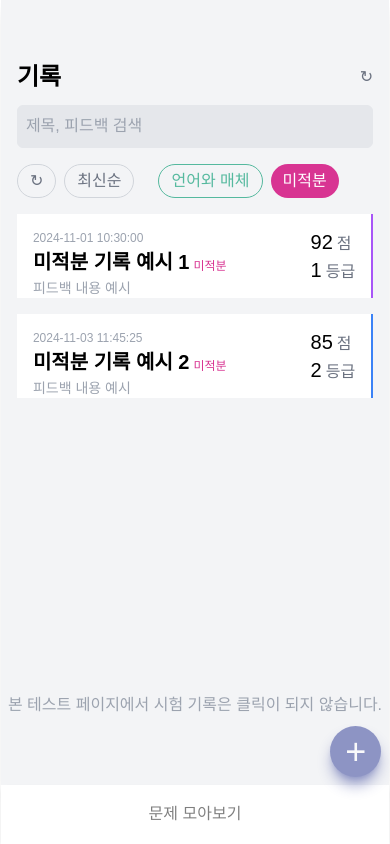
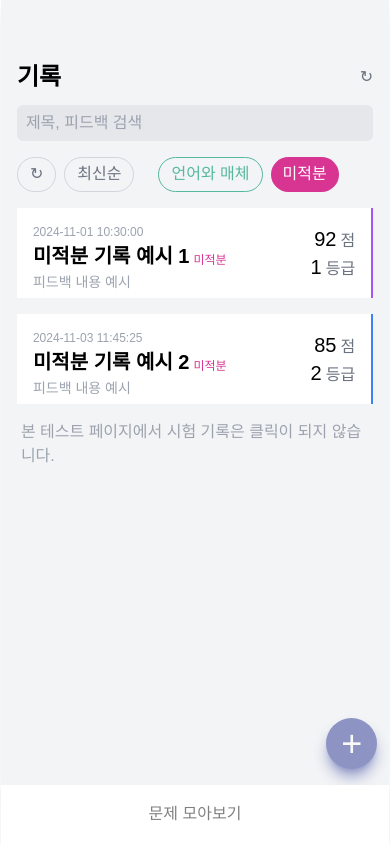
Before and after one commit to Rouxist/hci-2024-prototype, a Next.js app: page / in a window 390 px wide. Built offline with nearby package versions, Linux system fonts and the light colour scheme.

Commit message:
style: responsive design - dynamic font size - disabled horozontal scroll - absolute position of record-add-button - changed deletion icon of uploaded image

```diff
--- a/src/app/page.tsx
+++ b/src/app/page.tsx
@@ -26,28 +26,27 @@ export default function Home() {
 
   return (
     <div className="flex flex-col items-center">
-      <div className="flex items-center justify-center bg-white">
-        <div className="flex flex-col h-[93vh] w-[46vh] pt-16 bg-gray-100 shadow-lg">
+      <div className="relative flex flex-col h-[93vh] w-[46vh] pt-16 bg-gray-100 shadow-lg">
         {/* Header */}
         <header className="flex items-center justify-between mb-4 h-[3vh] px-4">
           <h1 className="text-2xl font-bold">기록</h1>
           <button className="text-gray-500">↻</button>
         </header>
         {/* Search Bar */}
-          <div className="flex items-center p-2 h-[5vh] max-h-[45px] text-gray-400 border rounded-md bg-gray-200 mx-4">
+        <div className="flex h-sm:text-sm items-center p-2 h-[40px] text-gray-400 border rounded-md bg-gray-200 mx-4 whitespace-nowrap overflow-hidden">
           제목, 피드백 검색
         </div>
         {/* Tabs */}
-          <div className="flex gap-2 my-4 overflow-x-scroll mx-4">
-            <button className="flex items-center text-gray-500 border border-gray-300 rounded-full px-3 py-1">
+        <div className="flex gap-2 my-4 min-h-[35px] overflow-x-scroll mx-4">
+          <button className="flex items-center min-h-[35px] text-gray-500 border border-gray-300 rounded-full px-3 py-1">
             ↻
           </button>
-            <button className="flex items-center text-gray-500 border border-gray-300 rounded-full px-3 py-1 mr-4">
+          <button className="flex items-center min-h-[35px] text-gray-500 border border-gray-300 rounded-full px-3 py-1 mr-4 whitespace-nowrap">
             최신순
           </button>
           <button
             onClick={() => setSelectedTab("언어와 매체")}
-              className={`px-3 py-1 rounded-full ${
+            className={`px-3 py-1 min-h-[35px] rounded-full whitespace-nowrap ${
               selectedTab === "언어와 매체"
                 ? "bg-color-language text-white"
                 : "bg-gray-100 text-color-language border border-1 border-color-language"
@@ -57,7 +56,7 @@ export default function Home() {
           </button>
           <button
             onClick={() => setSelectedTab("미적분")}
-              className={`px-3 py-1 rounded-full ${
+            className={`px-3 py-1 min-h-[35px] rounded-full whitespace-nowrap ${
               selectedTab === "미적분"
                 ? "bg-color-mathematics-300 text-white"
                 : "bg-gray-100 text-color-mathematics-300 border border-1 border-color-mathematics-300"
@@ -67,20 +66,20 @@ export default function Home() {
           </button>
         </div>
         {/* Record List */}
-          <div className="flex-grow space-y-4 px-4">
+        <div className="flex-grow space-y-4 px-4 h-full overflow-y-scroll">
           {records
             .filter((record: ExamData) => record.subject === selectedTab)
             .map((record: ExamData, index: number) => (
               <div
                 key={index}
-                  className={`bg-white p-4 h-[10vh] flex justify-between border-r-2 ${rankColorSelector(
+                className={`bg-white p-4 min-h-[90px] h-[10vh] flex justify-between border-r-2 overflow-hidden ${rankColorSelector(
                   record.rank
                 )}`}
               >
                 <div>
                   <div className="text-gray-400 text-xs">{record.date}</div>
-                    <div className="flex flex-row items-end">
-                      <h3 className="text-xl font-semibold leading-tight mt-1 mb-[-1px] mr-1">
+                  <div className="flex flex-row items-end mr-2 whitespace-nowrap overflow-hidden">
+                    <h3 className="text-xl h-sm:text-base font-semibold leading-tight mt-1 mb-[-1px] mr-1">
                       {record.title}
                     </h3>
                     <div
@@ -93,37 +92,44 @@ export default function Home() {
                       {record.subject}
                     </div>
                   </div>
-                    <div className="mt-1 text-sm text-gray-400">
+                  <div className="mt-1 text-sm h-sm:text-xs text-gray-400">
                     {record.desc}
                   </div>
                 </div>
-                  <div className="flex flex-col justify-center">
+                <div className="flex flex-col justify-center items-end min-w-[60px]">
                   <div className="flex flex-row items-end">
-                      <span className="text-xl mr-1">{record.score}</span>
-                      <span className="text-md text-gray-500">점</span>
+                    <span className="text-xl h-sm:text-base mr-1">
+                      {record.score}
+                    </span>
+                    <span className="text-base h-sm:text-sm text-gray-500">
+                      점
+                    </span>
                   </div>
                   <div className="flex flex-row items-end">
-                      <span className="text-xl mr-1">{record.rank}</span>
-                      <span className="text-md text-gray-500">등급</span>
+                    <span className="text-xl h-sm:text-base mr-1">
+                      {record.rank}
+                    </span>
+                    <span className="text-base h-sm:text-sm text-gray-500">
+                      등급
+                    </span>
                   </div>
                 </div>
               </div>
             ))}
-          </div>
-          <h1 className="w-full text-gray-400 flex justify-center">
+          <h1 className="w-full text-base h-sm:text-sm text-gray-400 px-1 pb-4 flex justify-center">
             본 테스트 페이지에서 시험 기록은 클릭이 되지 않습니다.
           </h1>
-          <div className="flex justify-end items-end h-[8vh]">
+        </div>
+        <div className="absolute bottom-2 right-1 flex justify-end items-end h-[8vh]">
           <Link
-              className="bg-color-silgam text-4xl text-white rounded-full w-[6vh] h-[6vh] m-2 flex items-center justify-center shadow-lg shadow-color-silgam animate-pulse-fast"
+            className="bg-color-silgam text-4xl h-sm:text-3xl text-white rounded-full w-[6vh] h-[6vh] m-2 flex items-center justify-center shadow-lg shadow-color-silgam animate-pulse-fast"
             href="/record"
           >
             +
           </Link>
         </div>
       </div>
-      </div>
-      <div className="flex justify-center w-[46vh] h-[7vh] bg-white shadow-md">
+      <div className="flex justify-center h-sm:text-sm w-[46vh] h-[7vh] bg-white shadow-md whitespace-nowrap overflow-hidden z-10">
         <Link
           className="flex justify-center items-center w-[23vh]  animate-pulse-fast"
           href="/problems"
--- a/src/app/problems/tags.tsx
+++ b/src/app/problems/tags.tsx
@@ -16,7 +16,7 @@ export function Tags({ tags }: Props) {
       <div className="">
         {tags.map((tag, idx) => (
           <div
-            className={`inline-flex items-center py-1 px-2 min-w-10 mr-2 mb-1 text-md font-mono rounded-full text-white w-fit whitespace-nowrap inline-block ${
+            className={`inline-flex items-center py-1 px-2 min-w-10 mr-2 mb-1 text-base h-sm:text-sm font-mono rounded-full text-white w-fit whitespace-nowrap inline-block ${
               bgColors[idx % bgColors.length]
             }`}
             key={"tag_" + tag}
--- a/src/app/record/page.tsx
+++ b/src/app/record/page.tsx
@@ -51,9 +51,9 @@ const UploadPage: React.FC = () => {
   return (
     <div className="flex flex-col items-center">
       <div className="flex items-center justify-center bg-white">
-        <div className="h-[93vh] w-[46vh] pt-4 bg-gray-50 shadow-lg p-4">
+        <div className="h-[93vh] w-[46vh] pt-4 bg-gray-50 shadow-lg p-4 overflow-y-scroll">
           {/* Score and Date Inputs */}
-          <div className="overflow-x-auto whitespace-nowrap my-4">
+          <div className="overflow-x-hidden whitespace-nowrap my-4">
             <ul className="flex space-x-4">
               <li className="flex flex-col items-center">
                 <p className="w-[10vh] max-w-[80px] text-gray-400">점수</p>
@@ -94,7 +94,7 @@ const UploadPage: React.FC = () => {
             </ul>
           </div>
           {/* Date and Time Inputs */}
-          <div className="overflow-x-auto whitespace-nowrap my-4">
+          <div className="overflow-x-hidden whitespace-nowrap my-4">
             <ul className="flex space-x-6">
               <li className="flex flex-col items-center">
                 <p className="w-[20vh] max-w-[140px] text-gray-400">
--- a/src/app/record/tags.tsx
+++ b/src/app/record/tags.tsx
@@ -24,7 +24,7 @@ export function Tags({ tags, onDelete }: Props) {
       <div className="">
         {tags.map((tag, idx) => (
           <div
-            className={`inline-flex items-center py-1 px-2 min-w-10 mr-2 mb-1 text-md font-mono rounded-full text-white w-fit whitespace-nowrap inline-block ${
+            className={`inline-flex items-center py-1 px-2 min-w-10 mr-2 mb-1 text-base h-sm:text-sm font-mono rounded-full text-white w-fit whitespace-nowrap inline-block ${
               bgColors[idx % bgColors.length]
             }`}
             key={"tag_" + tag}
--- a/tailwind.config.ts
+++ b/tailwind.config.ts
@@ -26,6 +26,9 @@ const config: Config = {
       boxShadow: {
         "color-silgam": "0 1px 4px rgba(40, 53, 147, 0.75)",
       },
+      screens: {
+        "h-sm": { raw: "(max-height: 770px)" }, // custom breakpoint based on screen height
+      },
     },
   },
   plugins: [],
```
Also changed, not shown: src/app/problems/problemPopup.tsx (+20 -10 lines), src/app/record/imageUploadPopup.tsx (+11 -10 lines). Lines whose indentation alone changed are shown as unchanged.
